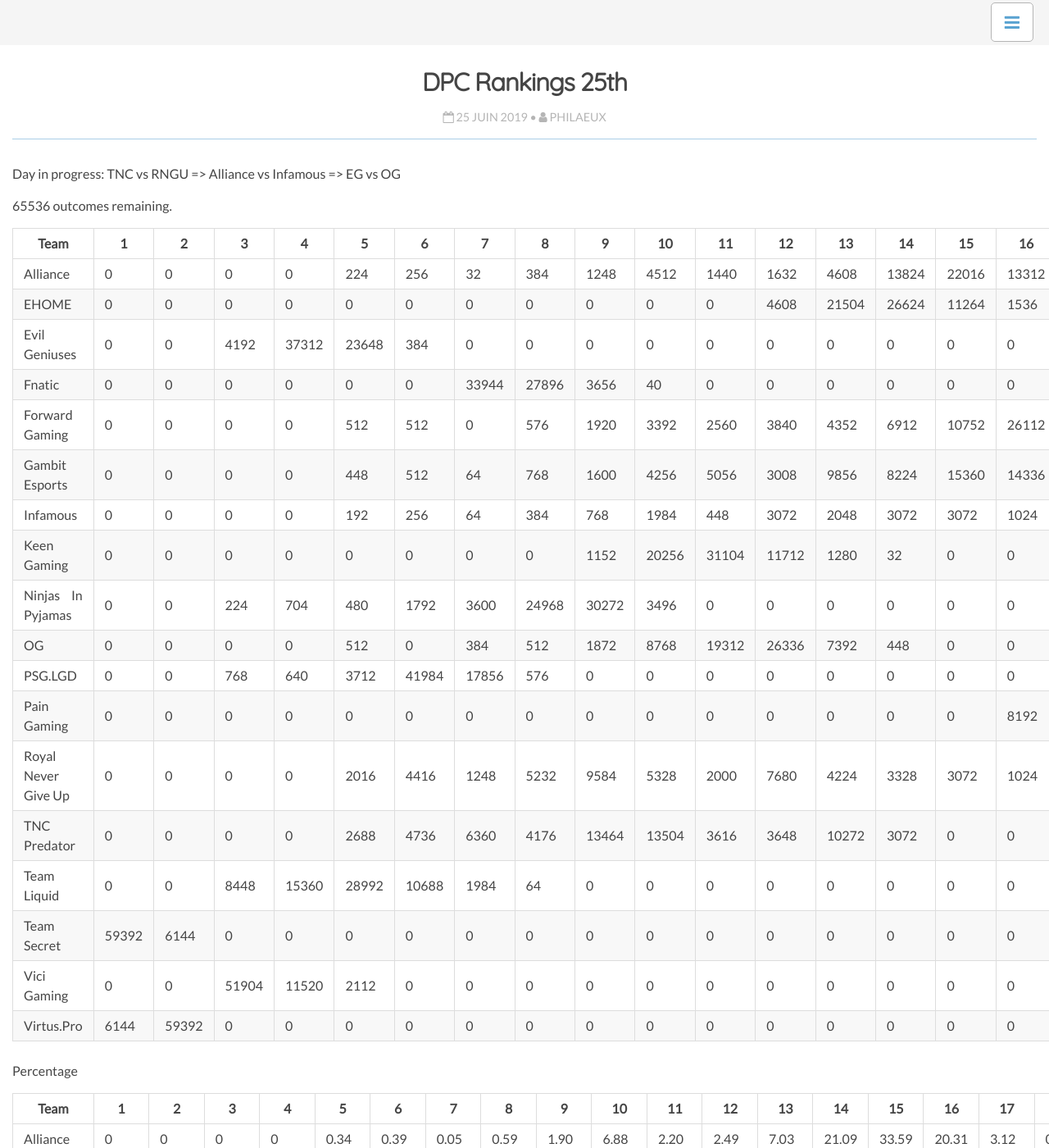
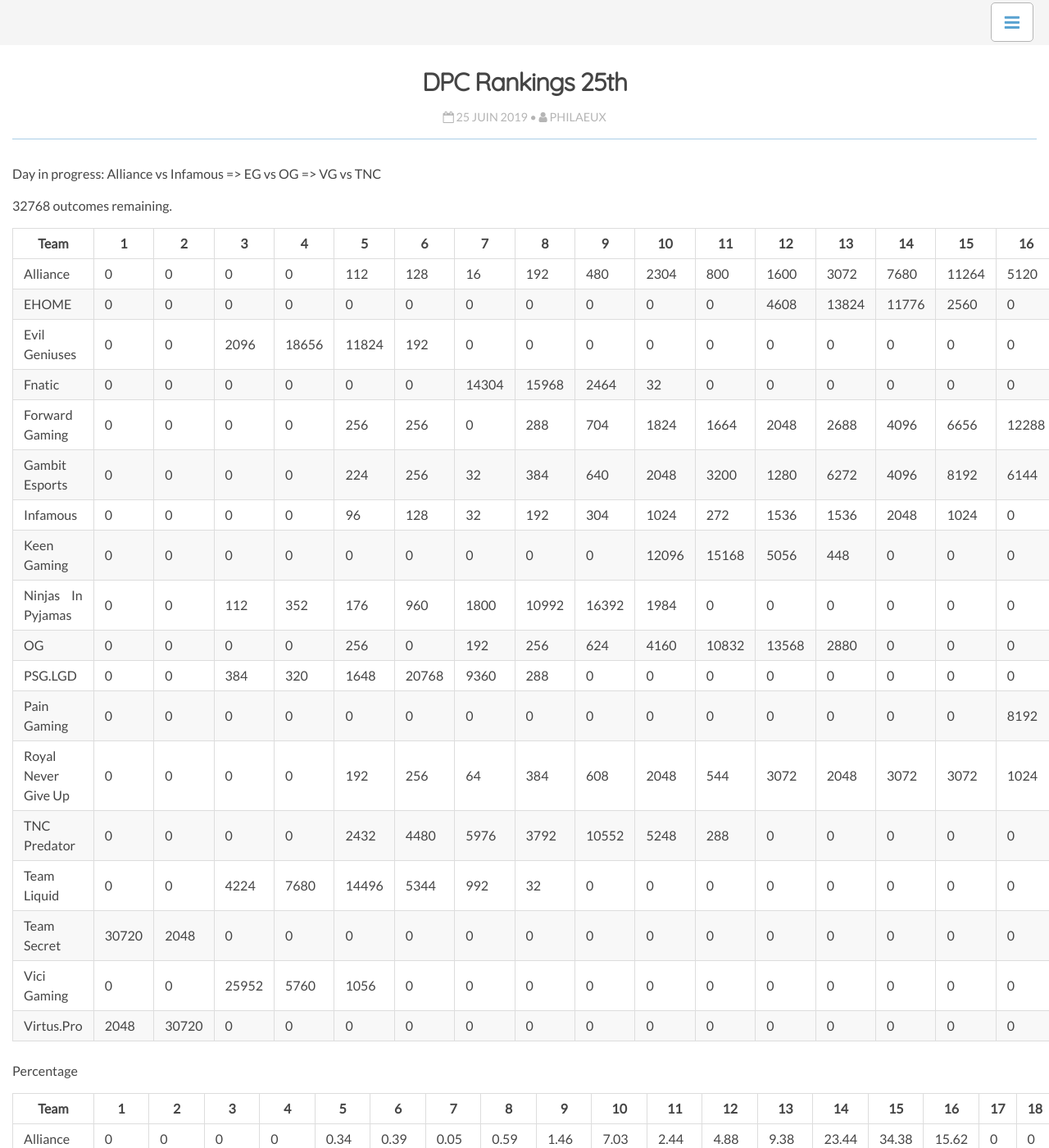
Before and after one commit to Philaeux/philaeux.github.io, a Jekyll site: the page built from _posts/2019-06-25-dpc-status.md, in a window 1280 px wide and 1400 px high. Shown: the whole window at 82% size. Built offline with Jekyll 4.4.1, drawn with Linux system fonts in a browser that asks for light colours; nearby versions of some CDN libraries; some of the changed text lies outside the part shown.

Commit message:
Update 25th

```diff
--- a/_posts/2019-06-25-dpc-status.md
+++ b/_posts/2019-06-25-dpc-status.md
@@ -7,74 +7,74 @@
 tags: dpc computing analysis
 ---
 
-Day in progress: TNC vs RNGU => Alliance vs Infamous => EG vs OG
+Day in progress: Alliance vs Infamous => EG vs OG => VG vs TNC
 
 
-65536 outcomes remaining.
+32768 outcomes remaining.
 
 | Team | 1 | 2 | 3 | 4 | 5 | 6 | 7 | 8 | 9 | 10 | 11 | 12 | 13 | 14 | 15 | 16 | 17 | 18 |
 | ---- | ---- | ---- | ---- | ---- | ---- | ---- | ---- | ---- | ---- | ---- | ---- | ---- | ---- | ---- | ---- | ---- | ---- | ---- |
-| Alliance | 0 | 0 | 0 | 0 | 224 | 256 | 32 | 384 | 1248 | 4512 | 1440 | 1632 | 4608 | 13824 | 22016 | 13312 | 2048 | 0 |
-| EHOME | 0 | 0 | 0 | 0 | 0 | 0 | 0 | 0 | 0 | 0 | 0 | 4608 | 21504 | 26624 | 11264 | 1536 | 0 | 0 |
-| Evil Geniuses | 0 | 0 | 4192 | 37312 | 23648 | 384 | 0 | 0 | 0 | 0 | 0 | 0 | 0 | 0 | 0 | 0 | 0 | 0 |
-| Fnatic | 0 | 0 | 0 | 0 | 0 | 0 | 33944 | 27896 | 3656 | 40 | 0 | 0 | 0 | 0 | 0 | 0 | 0 | 0 |
-| Forward Gaming | 0 | 0 | 0 | 0 | 512 | 512 | 0 | 576 | 1920 | 3392 | 2560 | 3840 | 4352 | 6912 | 10752 | 26112 | 4096 | 0 |
-| Gambit Esports | 0 | 0 | 0 | 0 | 448 | 512 | 64 | 768 | 1600 | 4256 | 5056 | 3008 | 9856 | 8224 | 15360 | 14336 | 2048 | 0 |
-| Infamous | 0 | 0 | 0 | 0 | 192 | 256 | 64 | 384 | 768 | 1984 | 448 | 3072 | 2048 | 3072 | 3072 | 1024 | 0 | 49152 |
-| Keen Gaming | 0 | 0 | 0 | 0 | 0 | 0 | 0 | 0 | 1152 | 20256 | 31104 | 11712 | 1280 | 32 | 0 | 0 | 0 | 0 |
-| Ninjas In Pyjamas | 0 | 0 | 224 | 704 | 480 | 1792 | 3600 | 24968 | 30272 | 3496 | 0 | 0 | 0 | 0 | 0 | 0 | 0 | 0 |
-| OG | 0 | 0 | 0 | 0 | 512 | 0 | 384 | 512 | 1872 | 8768 | 19312 | 26336 | 7392 | 448 | 0 | 0 | 0 | 0 |
-| PSG.LGD | 0 | 0 | 768 | 640 | 3712 | 41984 | 17856 | 576 | 0 | 0 | 0 | 0 | 0 | 0 | 0 | 0 | 0 | 0 |
-| Pain Gaming | 0 | 0 | 0 | 0 | 0 | 0 | 0 | 0 | 0 | 0 | 0 | 0 | 0 | 0 | 0 | 8192 | 49152 | 8192 |
-| Royal Never Give Up | 0 | 0 | 0 | 0 | 2016 | 4416 | 1248 | 5232 | 9584 | 5328 | 2000 | 7680 | 4224 | 3328 | 3072 | 1024 | 8192 | 8192 |
-| TNC Predator | 0 | 0 | 0 | 0 | 2688 | 4736 | 6360 | 4176 | 13464 | 13504 | 3616 | 3648 | 10272 | 3072 | 0 | 0 | 0 | 0 |
-| Team Liquid | 0 | 0 | 8448 | 15360 | 28992 | 10688 | 1984 | 64 | 0 | 0 | 0 | 0 | 0 | 0 | 0 | 0 | 0 | 0 |
-| Team Secret | 59392 | 6144 | 0 | 0 | 0 | 0 | 0 | 0 | 0 | 0 | 0 | 0 | 0 | 0 | 0 | 0 | 0 | 0 |
-| Vici Gaming | 0 | 0 | 51904 | 11520 | 2112 | 0 | 0 | 0 | 0 | 0 | 0 | 0 | 0 | 0 | 0 | 0 | 0 | 0 |
-| Virtus.Pro | 6144 | 59392 | 0 | 0 | 0 | 0 | 0 | 0 | 0 | 0 | 0 | 0 | 0 | 0 | 0 | 0 | 0 | 0 |
+| Alliance | 0 | 0 | 0 | 0 | 112 | 128 | 16 | 192 | 480 | 2304 | 800 | 1600 | 3072 | 7680 | 11264 | 5120 | 0 | 0 |
+| EHOME | 0 | 0 | 0 | 0 | 0 | 0 | 0 | 0 | 0 | 0 | 0 | 4608 | 13824 | 11776 | 2560 | 0 | 0 | 0 |
+| Evil Geniuses | 0 | 0 | 2096 | 18656 | 11824 | 192 | 0 | 0 | 0 | 0 | 0 | 0 | 0 | 0 | 0 | 0 | 0 | 0 |
+| Fnatic | 0 | 0 | 0 | 0 | 0 | 0 | 14304 | 15968 | 2464 | 32 | 0 | 0 | 0 | 0 | 0 | 0 | 0 | 0 |
+| Forward Gaming | 0 | 0 | 0 | 0 | 256 | 256 | 0 | 288 | 704 | 1824 | 1664 | 2048 | 2688 | 4096 | 6656 | 12288 | 0 | 0 |
+| Gambit Esports | 0 | 0 | 0 | 0 | 224 | 256 | 32 | 384 | 640 | 2048 | 3200 | 1280 | 6272 | 4096 | 8192 | 6144 | 0 | 0 |
+| Infamous | 0 | 0 | 0 | 0 | 96 | 128 | 32 | 192 | 304 | 1024 | 272 | 1536 | 1536 | 2048 | 1024 | 0 | 0 | 24576 |
+| Keen Gaming | 0 | 0 | 0 | 0 | 0 | 0 | 0 | 0 | 0 | 12096 | 15168 | 5056 | 448 | 0 | 0 | 0 | 0 | 0 |
+| Ninjas In Pyjamas | 0 | 0 | 112 | 352 | 176 | 960 | 1800 | 10992 | 16392 | 1984 | 0 | 0 | 0 | 0 | 0 | 0 | 0 | 0 |
+| OG | 0 | 0 | 0 | 0 | 256 | 0 | 192 | 256 | 624 | 4160 | 10832 | 13568 | 2880 | 0 | 0 | 0 | 0 | 0 |
+| PSG.LGD | 0 | 0 | 384 | 320 | 1648 | 20768 | 9360 | 288 | 0 | 0 | 0 | 0 | 0 | 0 | 0 | 0 | 0 | 0 |
+| Pain Gaming | 0 | 0 | 0 | 0 | 0 | 0 | 0 | 0 | 0 | 0 | 0 | 0 | 0 | 0 | 0 | 8192 | 24576 | 0 |
+| Royal Never Give Up | 0 | 0 | 0 | 0 | 192 | 256 | 64 | 384 | 608 | 2048 | 544 | 3072 | 2048 | 3072 | 3072 | 1024 | 8192 | 8192 |
+| TNC Predator | 0 | 0 | 0 | 0 | 2432 | 4480 | 5976 | 3792 | 10552 | 5248 | 288 | 0 | 0 | 0 | 0 | 0 | 0 | 0 |
+| Team Liquid | 0 | 0 | 4224 | 7680 | 14496 | 5344 | 992 | 32 | 0 | 0 | 0 | 0 | 0 | 0 | 0 | 0 | 0 | 0 |
+| Team Secret | 30720 | 2048 | 0 | 0 | 0 | 0 | 0 | 0 | 0 | 0 | 0 | 0 | 0 | 0 | 0 | 0 | 0 | 0 |
+| Vici Gaming | 0 | 0 | 25952 | 5760 | 1056 | 0 | 0 | 0 | 0 | 0 | 0 | 0 | 0 | 0 | 0 | 0 | 0 | 0 |
+| Virtus.Pro | 2048 | 30720 | 0 | 0 | 0 | 0 | 0 | 0 | 0 | 0 | 0 | 0 | 0 | 0 | 0 | 0 | 0 | 0 |
 
 Percentage
 
 | Team | 1 | 2 | 3 | 4 | 5 | 6 | 7 | 8 | 9 | 10 | 11 | 12 | 13 | 14 | 15 | 16 | 17 | 18 |
 | ---- | ---- | ---- | ---- | ---- | ---- | ---- | ---- | ---- | ---- | ---- | ---- | ---- | ---- | ---- | ---- | ---- | ---- | ---- |
-| Alliance | 0 | 0 | 0 | 0 | 0.34 | 0.39 | 0.05 | 0.59 | 1.90 | 6.88 | 2.20 | 2.49 | 7.03 | 21.09 | 33.59 | 20.31 | 3.12 | 0 |
-| EHOME | 0 | 0 | 0 | 0 | 0 | 0 | 0 | 0 | 0 | 0 | 0 | 7.03 | 32.81 | 40.62 | 17.19 | 2.34 | 0 | 0 |
+| Alliance | 0 | 0 | 0 | 0 | 0.34 | 0.39 | 0.05 | 0.59 | 1.46 | 7.03 | 2.44 | 4.88 | 9.38 | 23.44 | 34.38 | 15.62 | 0 | 0 |
+| EHOME | 0 | 0 | 0 | 0 | 0 | 0 | 0 | 0 | 0 | 0 | 0 | 14.06 | 42.19 | 35.94 | 7.81 | 0 | 0 | 0 |
 | Evil Geniuses | 0 | 0 | 6.40 | 56.93 | 36.08 | 0.59 | 0 | 0 | 0 | 0 | 0 | 0 | 0 | 0 | 0 | 0 | 0 | 0 |
-| Fnatic | 0 | 0 | 0 | 0 | 0 | 0 | 51.79 | 42.57 | 5.58 | 0.06 | 0 | 0 | 0 | 0 | 0 | 0 | 0 | 0 |
-| Forward Gaming | 0 | 0 | 0 | 0 | 0.78 | 0.78 | 0 | 0.88 | 2.93 | 5.18 | 3.91 | 5.86 | 6.64 | 10.55 | 16.41 | 39.84 | 6.25 | 0 |
-| Gambit Esports | 0 | 0 | 0 | 0 | 0.68 | 0.78 | 0.10 | 1.17 | 2.44 | 6.49 | 7.71 | 4.59 | 15.04 | 12.55 | 23.44 | 21.88 | 3.12 | 0 |
-| Infamous | 0 | 0 | 0 | 0 | 0.29 | 0.39 | 0.10 | 0.59 | 1.17 | 3.03 | 0.68 | 4.69 | 3.12 | 4.69 | 4.69 | 1.56 | 0 | 75 |
-| Keen Gaming | 0 | 0 | 0 | 0 | 0 | 0 | 0 | 0 | 1.76 | 30.91 | 47.46 | 17.87 | 1.95 | 0.05 | 0 | 0 | 0 | 0 |
-| Ninjas In Pyjamas | 0 | 0 | 0.34 | 1.07 | 0.73 | 2.73 | 5.49 | 38.10 | 46.19 | 5.33 | 0 | 0 | 0 | 0 | 0 | 0 | 0 | 0 |
-| OG | 0 | 0 | 0 | 0 | 0.78 | 0 | 0.59 | 0.78 | 2.86 | 13.38 | 29.47 | 40.19 | 11.28 | 0.68 | 0 | 0 | 0 | 0 |
-| PSG.LGD | 0 | 0 | 1.17 | 0.98 | 5.66 | 64.06 | 27.25 | 0.88 | 0 | 0 | 0 | 0 | 0 | 0 | 0 | 0 | 0 | 0 |
-| Pain Gaming | 0 | 0 | 0 | 0 | 0 | 0 | 0 | 0 | 0 | 0 | 0 | 0 | 0 | 0 | 0 | 12.50 | 75 | 12.50 |
-| Royal Never Give Up | 0 | 0 | 0 | 0 | 3.08 | 6.74 | 1.90 | 7.98 | 14.62 | 8.13 | 3.05 | 11.72 | 6.45 | 5.08 | 4.69 | 1.56 | 12.50 | 12.50 |
-| TNC Predator | 0 | 0 | 0 | 0 | 4.10 | 7.23 | 9.70 | 6.37 | 20.54 | 20.61 | 5.52 | 5.57 | 15.67 | 4.69 | 0 | 0 | 0 | 0 |
+| Fnatic | 0 | 0 | 0 | 0 | 0 | 0 | 43.65 | 48.73 | 7.52 | 0.10 | 0 | 0 | 0 | 0 | 0 | 0 | 0 | 0 |
+| Forward Gaming | 0 | 0 | 0 | 0 | 0.78 | 0.78 | 0 | 0.88 | 2.15 | 5.57 | 5.08 | 6.25 | 8.20 | 12.50 | 20.31 | 37.50 | 0 | 0 |
+| Gambit Esports | 0 | 0 | 0 | 0 | 0.68 | 0.78 | 0.10 | 1.17 | 1.95 | 6.25 | 9.77 | 3.91 | 19.14 | 12.50 | 25 | 18.75 | 0 | 0 |
+| Infamous | 0 | 0 | 0 | 0 | 0.29 | 0.39 | 0.10 | 0.59 | 0.93 | 3.12 | 0.83 | 4.69 | 4.69 | 6.25 | 3.12 | 0 | 0 | 75 |
+| Keen Gaming | 0 | 0 | 0 | 0 | 0 | 0 | 0 | 0 | 0 | 36.91 | 46.29 | 15.43 | 1.37 | 0 | 0 | 0 | 0 | 0 |
+| Ninjas In Pyjamas | 0 | 0 | 0.34 | 1.07 | 0.54 | 2.93 | 5.49 | 33.54 | 50.02 | 6.05 | 0 | 0 | 0 | 0 | 0 | 0 | 0 | 0 |
+| OG | 0 | 0 | 0 | 0 | 0.78 | 0 | 0.59 | 0.78 | 1.90 | 12.70 | 33.06 | 41.41 | 8.79 | 0 | 0 | 0 | 0 | 0 |
+| PSG.LGD | 0 | 0 | 1.17 | 0.98 | 5.03 | 63.38 | 28.56 | 0.88 | 0 | 0 | 0 | 0 | 0 | 0 | 0 | 0 | 0 | 0 |
+| Pain Gaming | 0 | 0 | 0 | 0 | 0 | 0 | 0 | 0 | 0 | 0 | 0 | 0 | 0 | 0 | 0 | 25 | 75 | 0 |
+| Royal Never Give Up | 0 | 0 | 0 | 0 | 0.59 | 0.78 | 0.20 | 1.17 | 1.86 | 6.25 | 1.66 | 9.38 | 6.25 | 9.38 | 9.38 | 3.12 | 25 | 25 |
+| TNC Predator | 0 | 0 | 0 | 0 | 7.42 | 13.67 | 18.24 | 11.57 | 32.20 | 16.02 | 0.88 | 0 | 0 | 0 | 0 | 0 | 0 | 0 |
 | Team Liquid | 0 | 0 | 12.89 | 23.44 | 44.24 | 16.31 | 3.03 | 0.10 | 0 | 0 | 0 | 0 | 0 | 0 | 0 | 0 | 0 | 0 |
-| Team Secret | 90.62 | 9.38 | 0 | 0 | 0 | 0 | 0 | 0 | 0 | 0 | 0 | 0 | 0 | 0 | 0 | 0 | 0 | 0 |
+| Team Secret | 93.75 | 6.25 | 0 | 0 | 0 | 0 | 0 | 0 | 0 | 0 | 0 | 0 | 0 | 0 | 0 | 0 | 0 | 0 |
 | Vici Gaming | 0 | 0 | 79.20 | 17.58 | 3.22 | 0 | 0 | 0 | 0 | 0 | 0 | 0 | 0 | 0 | 0 | 0 | 0 | 0 |
-| Virtus.Pro | 9.38 | 90.62 | 0 | 0 | 0 | 0 | 0 | 0 | 0 | 0 | 0 | 0 | 0 | 0 | 0 | 0 | 0 | 0 |
+| Virtus.Pro | 6.25 | 93.75 | 0 | 0 | 0 | 0 | 0 | 0 | 0 | 0 | 0 | 0 | 0 | 0 | 0 | 0 | 0 | 0 |
 
 Top 12 secured outcomes
 
 | Team | Outcomes | % |
 | ---- | ---- | ---- |
-| Alliance | 9728 | 14.84% |
-| EHOME | 4608 | 7.03% |
-| Evil Geniuses | 65536 | 100% |
-| Fnatic | 65536 | 100% |
-| Forward Gaming | 13312 | 20.31% |
-| Gambit Esports | 15712 | 23.97% |
-| Infamous | 7168 | 10.94% |
-| Keen Gaming | 64224 | 98% |
-| Ninjas In Pyjamas | 65536 | 100% |
-| OG | 57696 | 88.04% |
-| PSG.LGD | 65536 | 100% |
-| Pain Gaming | 0 | 0% |
-| Royal Never Give Up | 37504 | 57.23% |
-| TNC Predator | 52192 | 79.64% |
-| Team Liquid | 65536 | 100% |
-| Team Secret | 65536 | 100% |
-| Vici Gaming | 65536 | 100% |
-| Virtus.Pro | 65536 | 100% |
+| Alliance | 5632 | 17.19% |
+| EHOME | 4608 | 14.06% |
+| **Evil Geniuses** | 32768 | 100% |
+| **Fnatic** | 32768 | 100% |
+| Forward Gaming | 7040 | 21.48% |
+| Gambit Esports | 8064 | 24.61% |
+| Infamous | 3584 | 10.94% |
+| Keen Gaming | 32320 | 98.63% |
+| **Ninjas In Pyjamas** | 32768 | 100% |
+| OG | 29888 | 91.21% |
+| **PSG.LGD** | 32768 | 100% |
+| ~~Pain Gaming~~ | 0 | 0% |
+| Royal Never Give Up | 7168 | 21.88% |
+| **TNC Predator** | 32768 | 100% |
+| **Team Liquid** | 32768 | 100% |
+| **Team Secret** | 32768 | 100% |
+| **Vici Gaming** | 32768 | 100% |
+| **Virtus.Pro** | 32768 | 100% |
```
Also changed, not shown: _posts/2019-06-23-dpc-status.md (+8 -8 lines).
